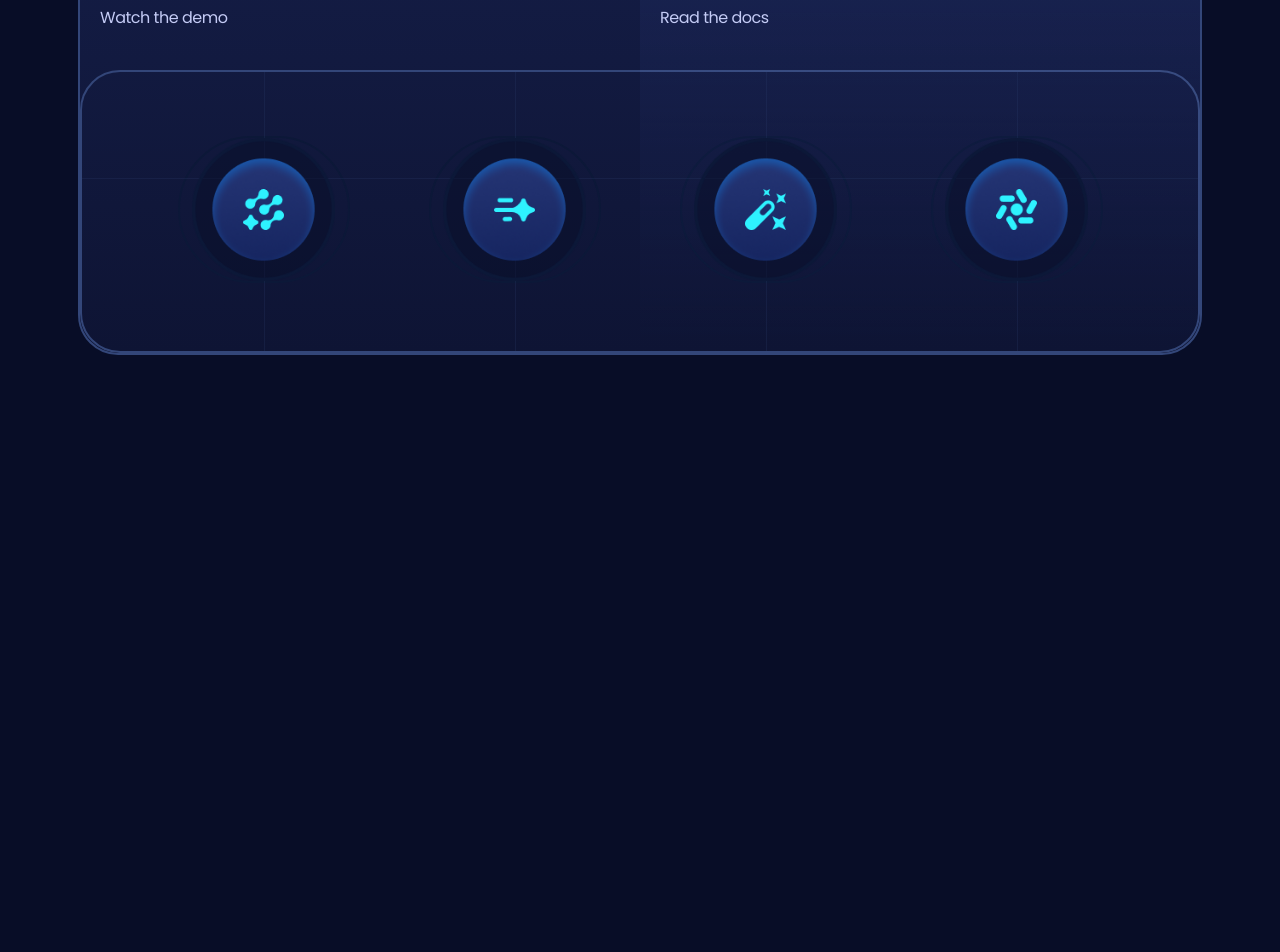
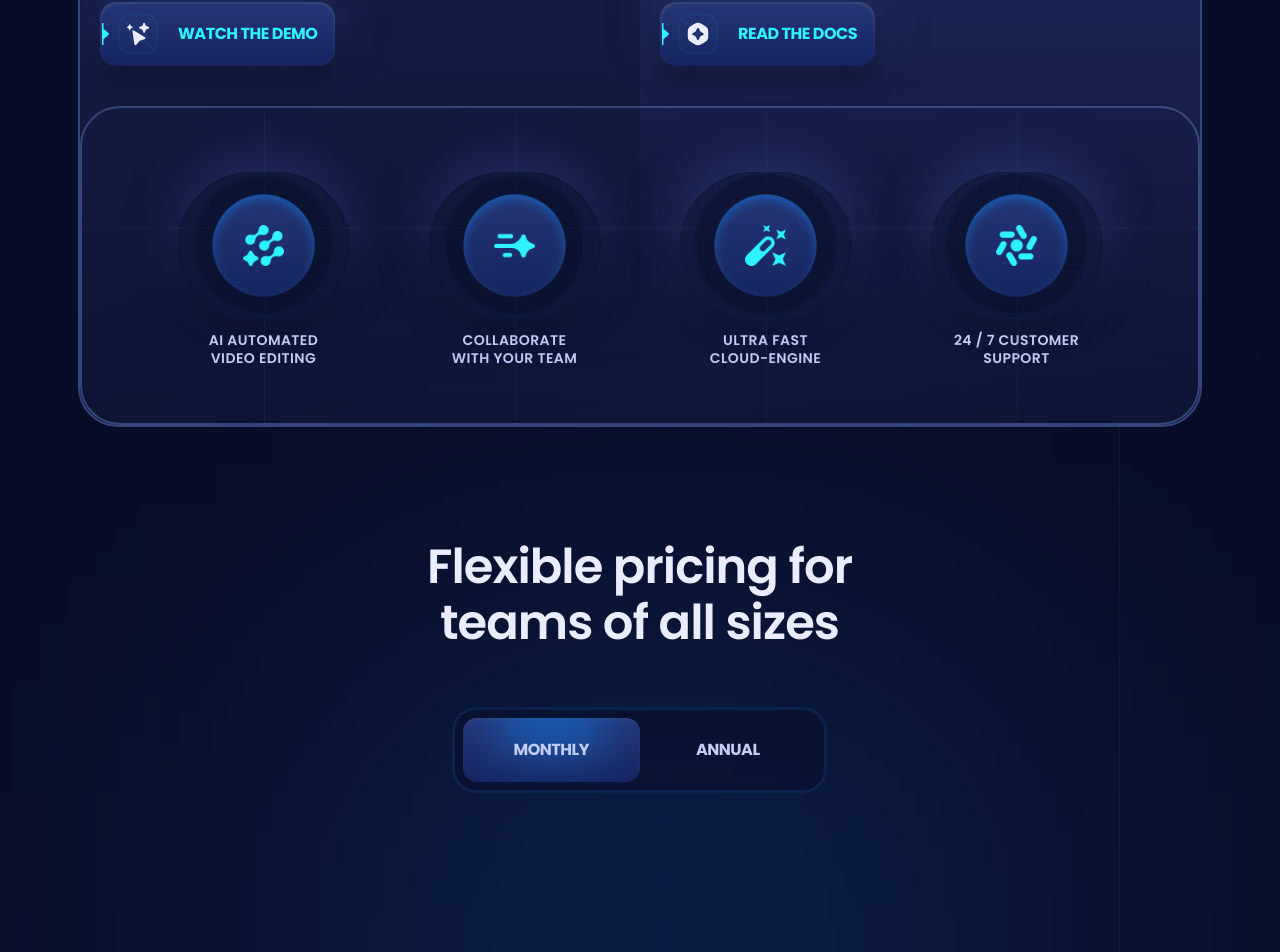
Before and after one commit to Rhaqueny/saas_landing_page, a React (Vite) app: page / in a window 1280 px wide. Shown: the part 1444-2396 px from the top of the page. Before the commit the page ends 1799 px from the top, so only its background shows below. Built offline with nearby package versions, Linux system fonts and the light colour scheme.

Commit message:
Initial commit

```diff
--- a/src/App.jsx
+++ b/src/App.jsx
@@ -2,6 +2,7 @@ import React from 'react'
 import Header from './sections/Header'
 import Hero from './sections/Hero'
 import Features from './sections/Features'
+import Pricing from './sections/Pricing'
 
 const App = () => {
   return (
@@ -9,6 +10,7 @@ const App = () => {
       <Header />
       <Hero />
       <Features />
+      <Pricing />
     </main>
   )
 }
--- a/src/sections/Features.jsx
+++ b/src/sections/Features.jsx
@@ -1,6 +1,7 @@
 import React from "react";
-import { Button, Element } from "react-scroll";
+import { Element } from "react-scroll";
 import { details, features } from "../constants";
+import Button from "../components/Button";
 
 const Features = () => {
   return (
@@ -54,16 +55,26 @@ const Features = () => {
 
               {details.map(({ id, icon, title }) => (
                 <li key={id} className="relative pt-16 px-4 pb-14">
-                  <div className="absolute top-0 bottom-0 left-1/2
-                  bg-s3/20 w-[1px] h-full z-10" />
+                  <div
+                    className="absolute top-0 bottom-0 left-1/2
+                  bg-s3/20 w-[1px] h-full z-10"
+                  />
 
-                  <div className="flex items-center justify-center mx-auto mb-3 border-2 border-s2 rounded-full hover:border-s4">
+                  <div
+                    className="flex items-center justify-center mx-auto
+                  mb-3 border-2 border-s2 rounded-full hover:border-s4
+                  transition-all duration-500 shadow-500"
+                  >
                     <img
                       src={icon}
                       alt={title}
                       className="size-17/20 object-contain z-20"
                     />
                   </div>
+                  <h3 className="relateive z-2 max-w-36 mx-auto my-0
+                  base-small text-center uppercase">
+                    {title}
+                  </h3>
                 </li>
               ))}
             </ul>
--- a/src/sections/Header.jsx
+++ b/src/sections/Header.jsx
@@ -1,9 +1,31 @@
 import clsx from "clsx";
-import React, { useState } from "react";
+import React, { useEffect, useState } from "react";
 import { Link as LinkScroll } from "react-scroll";
+
+
+
+const Header = () => {
+  const [hasScrolled, setHasScrolled] = useState(false);
+  const [isOpen, setIsOpen] = useState(false);
+
+  useEffect(() => {
+    const handleScroll = () => {
+      setHasScrolled(window.scrollY > 32);
+    };
+
+    window.addEventListener("scroll", handleScroll);
+
+    return () => {
+      window.removeEventListener("scroll", handleScroll);
+    };
+  }, []);
 
   const NavLink = ({ title }) => (
     <LinkScroll
+      onClick={() => setIsOpen(false)}
+      to={title}
+      offset={-100}
+      spy smooth activeClass="nav-active"
       className="base-bold text-p4 uppercase transition-colors
       duration-500 cursor-pointer hover:text-p1 max-lg:my-4 max-lg:h5"
     >
@@ -11,10 +33,13 @@ const NavLink = ({ title }) => (
     </LinkScroll>
   );
 
-const Header = () => {
-  const [isOpen, setIsOpen] = useState(false);
   return (
-    <header className="fixed top-0 left-0 z-50 w-full py-10">
+    <header
+      className={clsx(
+        "fixed top-0 left-0 z-50 w-full py-10 transition-all duration-500 max-lg:py-4",
+        hasScrolled && "py-2 bg-black-100 backdrop-blur-[8px]"
+      )}
+    >
       <div className="container flex h-14 items-center max-lg:px-5">
         <a className="lg:hidden flex-1 cursor-pointer z-2">
           <img src="/images/xora.svg" width={115} height={55} alt="logo" />
@@ -22,7 +47,7 @@ const Header = () => {
         <div
           className={clsx(
             "w-full max-lg:fixed max-lg:top-0 max-lg:left-0 max-lg:w-full max-lg:bg-s2 max-lg:opacity-0",
-            isOpen ? 'max-lg:opacity-100' : 'max-lg:pointer-events-none'
+            isOpen ? "max-lg:opacity-100" : "max-lg:pointer-events-none"
           )}
         >
           <div
@@ -40,10 +65,12 @@ const Header = () => {
                 <li className="nav-logo">
                   <LinkScroll
                     to="hero"
-                    offset={-100}
+                    offset={-250}
                     spy
                     smooth
-                    className={clsx("max-lg:hidden transition-transform duration-500 cursor-pointer")}
+                    className={clsx(
+                      "max-lg:hidden transition-transform duration-500 cursor-pointer"
+                    )}
                   >
                     <img
                       src="/images/xora.svg"
@@ -61,8 +88,10 @@ const Header = () => {
               </ul>
             </nav>
 
-            <div className="lg:hidden block absolute top-1/2 left-0 w-[960px]
-            h-[380px] translate-x-[-290px] -translate-y-1/2 rotate-90">
+            <div
+              className="lg:hidden block absolute top-1/2 left-0 w-[960px]
+            h-[380px] translate-x-[-290px] -translate-y-1/2 rotate-90"
+            >
               <img
                 src="/images/bg-outlines.svg"
                 width={960}
--- a/src/sections/Hero.jsx
+++ b/src/sections/Hero.jsx
@@ -6,7 +6,7 @@ const Hero = () => {
   return (
     <section
       className="relative pt-60 pb-40 max-lg:pt-52
-    max-lg:pb-36 max-md:pt-36 max-md:pb-32 border-2 border-amber-400"
+    max-lg:pb-36 max-md:pt-36 max-md:pb-32"
     >
       <Element name="hero">
         <div className="container">
--- /dev/null
+++ b/src/sections/Pricing.jsx
@@ -0,0 +1,54 @@
+import React from "react";
+import { Element } from "react-scroll";
+import { useState } from "react";
+import clsx from "clsx";
+
+const Pricing = () => {
+  const [monthly, setMonthly] = useState(false);
+
+  return (
+    <section>
+      <Element name="pricing">
+        <div className="container">
+          <div
+            className="max-w-960 pricing-head_before relative mx-auto
+          border-1 border-r border-s2 bg-s1/50 pb-40 pt-28
+          max-xl:max-w-4xl max-lg:border-none max-md:pb-32 max-md:pt-16"
+          >
+            <h3
+              className="h3 max-lg:h4 max-md:h5 z-3 relative
+                    mx-auto mb-14 max-w-lg text-center text-p4
+                    max-md:mb-11 max-sm:max-w-sm"
+            >
+              Flexible pricing for teams of all sizes
+            </h3>
+            <div
+              className="relative z-4 mx-auto flex w-[375px] rounded-3xl
+            border-[3px] border-s4/25 bg-s1/50 p-2 backdrop-blur-[6px] max-md:w-310px]"
+            >
+              <button
+                className={clsx("pricing-head_btn", monthly && "text-p4")}
+                onClick={() => setMonthly(true)}
+              >
+                Monthly
+              </button>
+              <button
+                className={clsx("pricing-head_btn", !monthly && "text-p4")}
+                onClick={() => setMonthly(false)}
+              >
+                Annual
+              </button>
+              <div
+                className="g4 rounded-14 before:h-100 pricing-head_btn_before
+                absolute left-2 top-2 h-[calc(100%-16px)] w-[calc(50%-8px)]
+                overflow-hidden shadow-400 transition-transform duration-500"
+              />
+            </div>
+          </div>
+        </div>
+      </Element>
+    </section>
+  );
+};
+
+export default Pricing;
```
Lines whose indentation alone changed are shown as unchanged.
